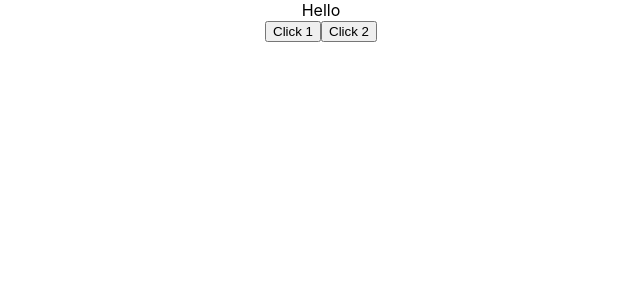
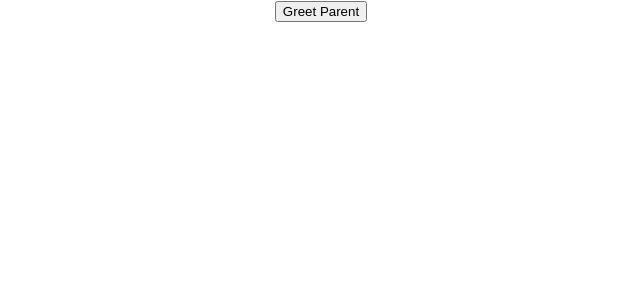
Before and after one commit to anthonydwan/react_notes, a React (Create React App) app: page / in a window 1280 px wide. Shown: the top 300 px of the page, without its empty margins (319-959 px from the left). Built offline with nearby package versions, Linux system fonts and the light colour scheme.

Commit message:
event handling by using methods as props

```diff
--- a/src/App.js
+++ b/src/App.js
@@ -1,13 +1,15 @@
-import logo from "./logo.svg";
+// import logo from "./logo.svg";
 import "./App.css";
-import Greet, { Hello, Click } from "./components/functional";
-import Welcome, { Message, Counter, ClassClick } from "./components/class";
-import EventBind from "./components/eventbind";
+import ParentComponent from "./components/ParentComponent";
+// import Greet, { Hello, Click } from "./components/functional";
+// import Welcome, { Message, Counter, ClassClick } from "./components/class";
+// import EventBind from "./components/eventbind";
 
 // react components have to be in PascalCase
 function App() {
   return (
     <div className="App">
+      <ParentComponent></ParentComponent>
       {/* <Greet name="Bruce" heroName="Batman" />
       <p>child props</p>
       <Greet name="Clark" heroName="Superman" />
@@ -19,7 +21,7 @@
       {/* <Counter></Counter> */}
       {/* <Click></Click>
       <ClassClick></ClassClick> */}
-      <EventBind></EventBind>
+      {/* <EventBind></EventBind> */}
     </div>
   );
 }
--- /dev/null
+++ b/src/components/ChildComponent.js
@@ -0,0 +1,12 @@
+import React from "react";
+
+function ChildComponent(props) {
+  return (
+      <div>
+          {/* arrow function is easiest way to pass parameter to parent function */}
+      <button onClick={() => props.greetHandler("child")}>Greet Parent</button>
+    </div>
+  );
+}
+
+export default ChildComponent;
--- /dev/null
+++ b/src/components/ParentComponent.js
@@ -0,0 +1,29 @@
+import React, { Component } from "react";
+// importing the child component
+import ChildComponent from "./ChildComponent";
+
+export class ParentComponent extends Component {
+  constructor(props) {
+    super(props);
+    this.state = {
+      parentName: "Parent",
+    };
+    this.greetParent = this.greetParent.bind(this);
+  }
+
+  // the parameter childName is passed from the ChildComponent when calling props method
+  greetParent(childName) {
+    alert(`Hello ${this.state.parentName} from ${childName}`);
+  }
+
+  render() {
+    return (
+      <div>
+        {/* greetHandller is a props method that is called within the ChildComponent */}
+        <ChildComponent greetHandler={this.greetParent}></ChildComponent>
+      </div>
+    );
+  }
+}
+
+export default ParentComponent;
```
